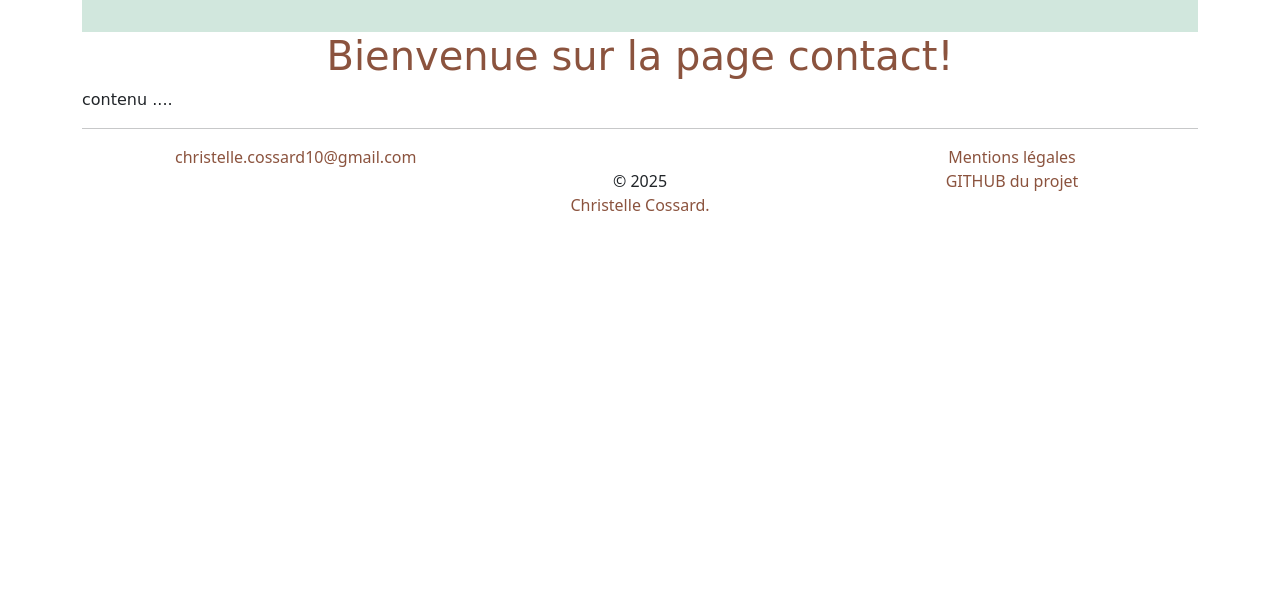
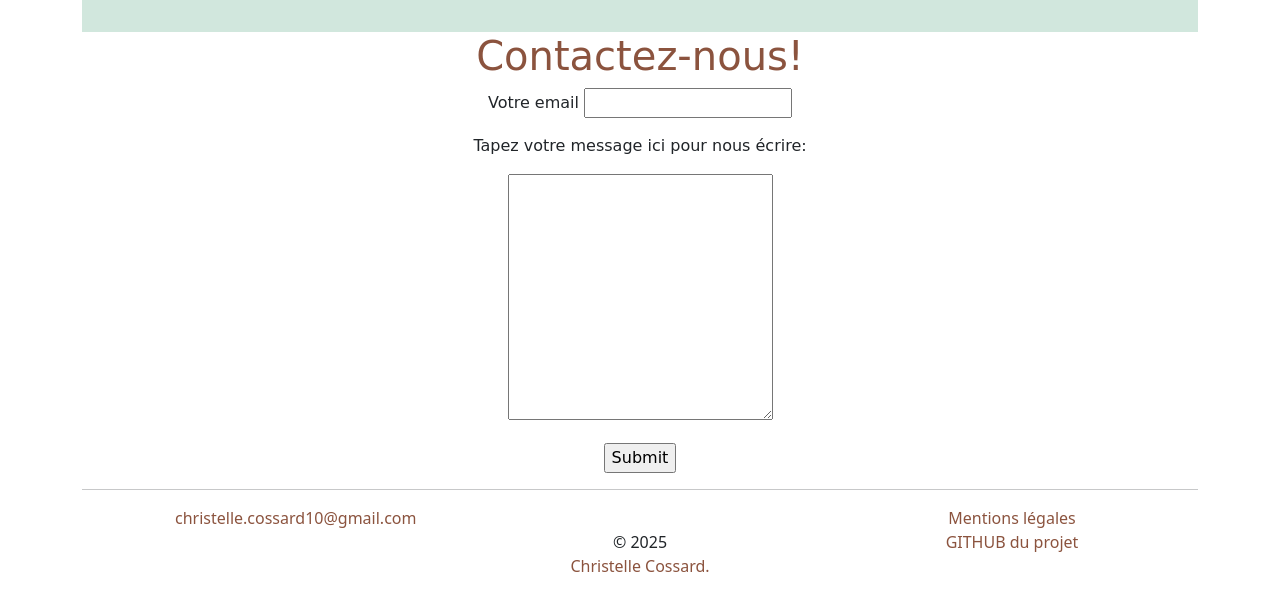
Before and after one commit to ChristelleCossard/ecoride, a PHP site: page /contact.php in a window 1280 px wide. Shown: the part 191-800 px from the top of the page. Run offline with PHP 8.4, Linux system fonts and the light colour scheme; some web fonts are replaced; grey boxes are pictures that could not be loaded.

Commit message:
fonctionnalité contact

```diff
--- a/contact.php
+++ b/contact.php
@@ -1,10 +1,43 @@
 <?php
 require_once('templates/header.php');
+//require_once('lib/user.php');
+
 ?>
 
+<h1>Contactez-nous!</h1>
 
-<h1 align="center">Bienvenue sur la page contact!</h1>
-<p>contenu ....</p>
+
+
+<body class="text-center">
+<form method="post" action="mail.php">
+  <p>
+      <label>Votre email</label>
+        <input type="email" name="email" required>
+  </p>
+  <p>
+    <label>Tapez votre message ici pour  nous écrire:</label> </p>
+  <p>  <textarea rows="10" cols="30" name="message"></textarea> </p>
+  <p>   <input type="submit"> </p>
+    </form>
+
+ <?php
+  /*
+    if (isset($_POST['message']) and filter_var($_POST['email'], FILTER_VALIDATE_EMAIL)) {
+        $entete  = 'MIME-Version: 1.0' . "\r\n";
+        $entete .= 'Content-type: text/html; charset=utf-8' . "\r\n";
+        $entete .= 'From: christelle.cossard@cocoweb10.fr' . "\r\n";
+        $entete .= 'Reply-to: ' . $_POST['email'];
+
+        $message = '<h1>Message envoyé depuis la page Contact de monsite.fr</h1>
+        <p><b>Email : </b>' . $_POST['email'] . '<br>
+        <b>Message : </b>' . htmlspecialchars($_POST['message']) . '</p>';
+
+        $retour = mail('christelle.cossard10@gmail.com', 'Réponse au formulaire de contact', $message, $entete);
+        if($retour)
+            echo '<p>Votre message a bien été envoyé.</p>';
+    }
+    */
+    ?>
 
 <?php
 require_once('templates/footer.php');
--- /dev/null
+++ b/mail.php
@@ -0,0 +1,5 @@
+<?php
+    $retour = mail('christelle.cossard10@gmail.com', 'Envoi depuis la page Contact', $_POST['message'], 'From: webmaster@monsite.fr');
+    if ($retour)
+        echo '<p>Votre message a bien été envoyé.</p>';
+    ?>
```
